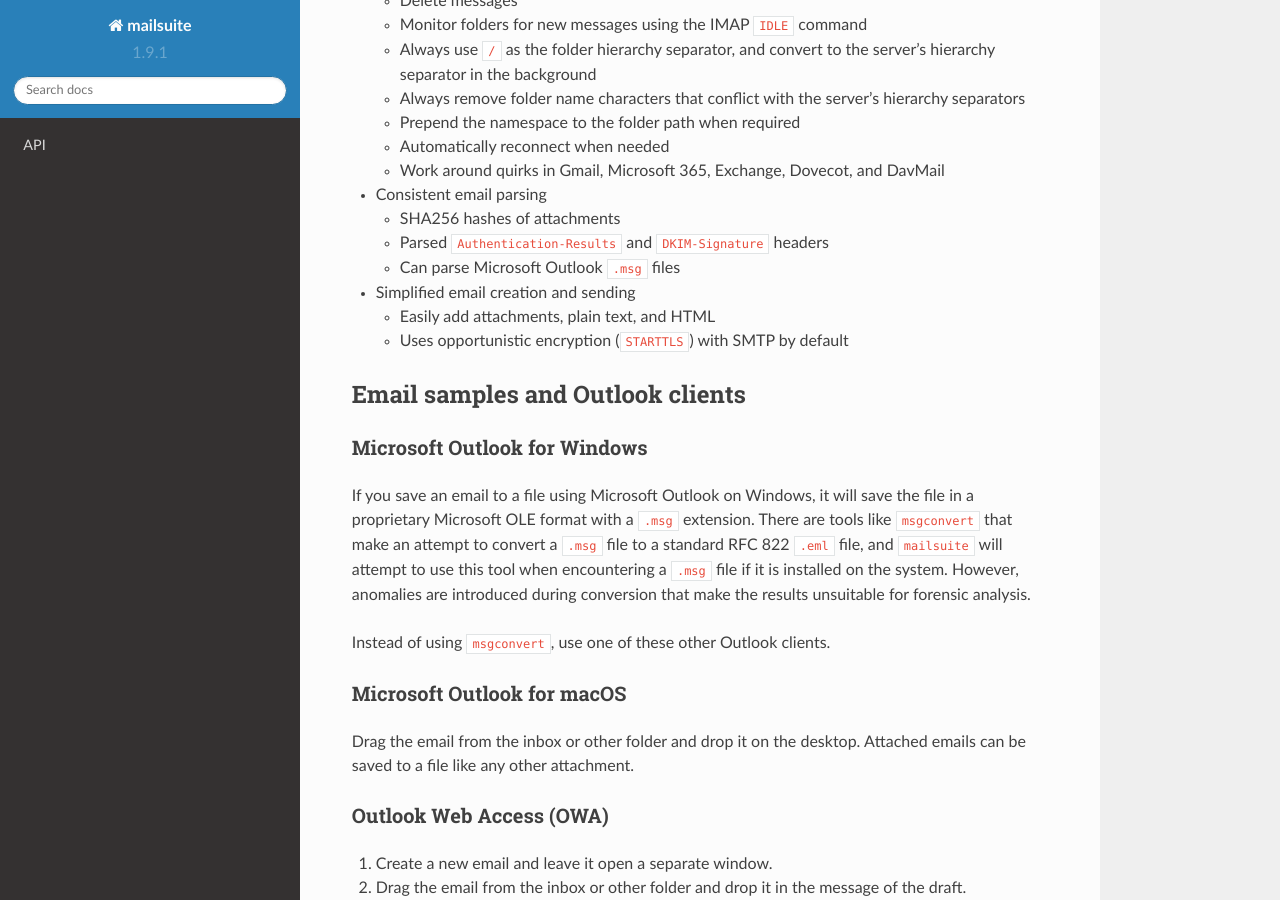
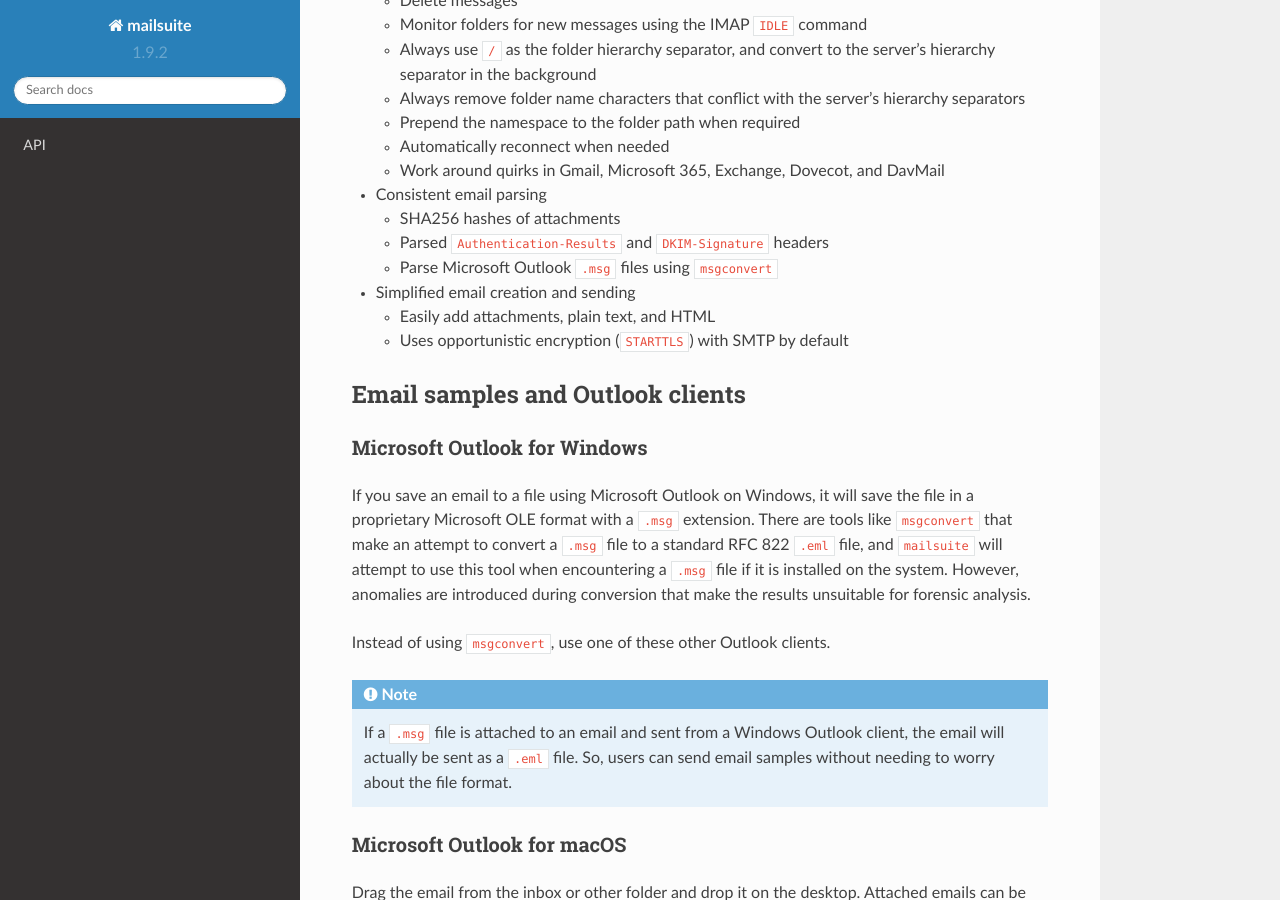
Before and after one commit to seanthegeek/mailsuite, a Sphinx documentation site: the page built from docs/index.md, in a window 1280 px wide and 900 px high, scrolled down 419 px. Built offline with Sphinx 7.4.7 and the Read the Docs theme 2.0.0, drawn with Linux system fonts in a browser that asks for light colours.

````diff
--- a/docs/index.md
+++ b/docs/index.md
@@ -25,7 +25,7 @@ A Python package for retrieving, parsing, and sending emails.
 - Consistent email parsing
   - SHA256 hashes of attachments
   - Parsed ``Authentication-Results`` and ``DKIM-Signature`` headers
-  - Can parse Microsoft Outlook ``.msg`` files
+  - Parse Microsoft Outlook ``.msg`` files using `msgconvert`
 - Simplified email creation and sending
   - Easily add attachments, plain text, and HTML
   - Uses opportunistic encryption (``STARTTLS``) with SMTP by default
@@ -43,6 +43,12 @@ However, anomalies are introduced during conversion that make the results
 unsuitable for forensic analysis.
 
 Instead of using `msgconvert`, use one of these other Outlook clients.
+
+```{note}
+If a `.msg` file is attached to an email and sent from a Windows Outlook
+client, the email will actually be sent as a `.eml` file. So, users can send
+email samples without needing to worry about the file format.
+```
 
 ### Microsoft Outlook for macOS
 
--- a/mailsuite/__init__.py
+++ b/mailsuite/__init__.py
@@ -1,3 +1,3 @@
 """A Python package to simplify receiving, parsing, and sending email"""
 
-__version__ = "1.9.1"
+__version__ = "1.9.2"
--- a/pyproject.toml
+++ b/pyproject.toml
@@ -41,6 +41,8 @@ dynamic = [
 [project.urls]
 Homepage = "https://github.com/seanthegeek/mailsuite/"
 Documentation = "https://seanthegeek.github.io/mailsuite/"
+Issues = "https://github.com/seanthegeek/mailsuite/issues"
+Changelog = "https://github.com/seanthegeek/mailsuite/blob/master/CHANGELOG.md"
 
 [tool.hatch.version]
 path = "mailsuite/__init__.py"
````
Also changed, not shown: CHANGELOG.md (+6 -0 lines), README.md (+1 -29 lines).
